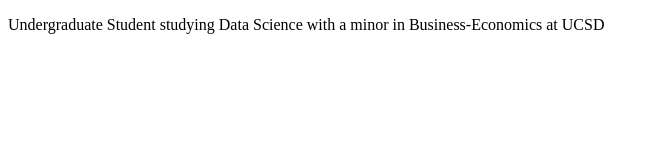
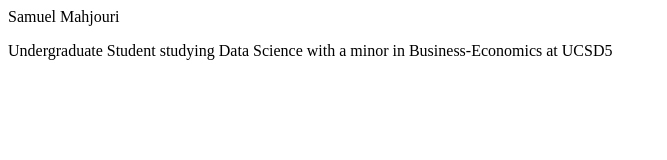
Before and after one commit to somythl/dsc106portfolio, a plain HTML site: page index.html in a window 1280 px wide. Shown: the whole page, without its empty margins (0-667 px from the left). Drawn offline with Linux system fonts and the light colour scheme.

Commit message:
title add

```diff
--- a/index.html
+++ b/index.html
@@ -6,7 +6,8 @@
     <title>Samuel Mahjouri: Personal Site and Portfolio</title>
 </head>
 <body>
-    <p> Undergraduate Student studying Data Science with a minor in Business-Economics at UCSD </p>
+    <t1> Samuel Mahjouri</t1>
+    <p> Undergraduate Student studying Data Science with a minor in Business-Economics at UCSD5</p>
 
 </body>
 </html>
```
